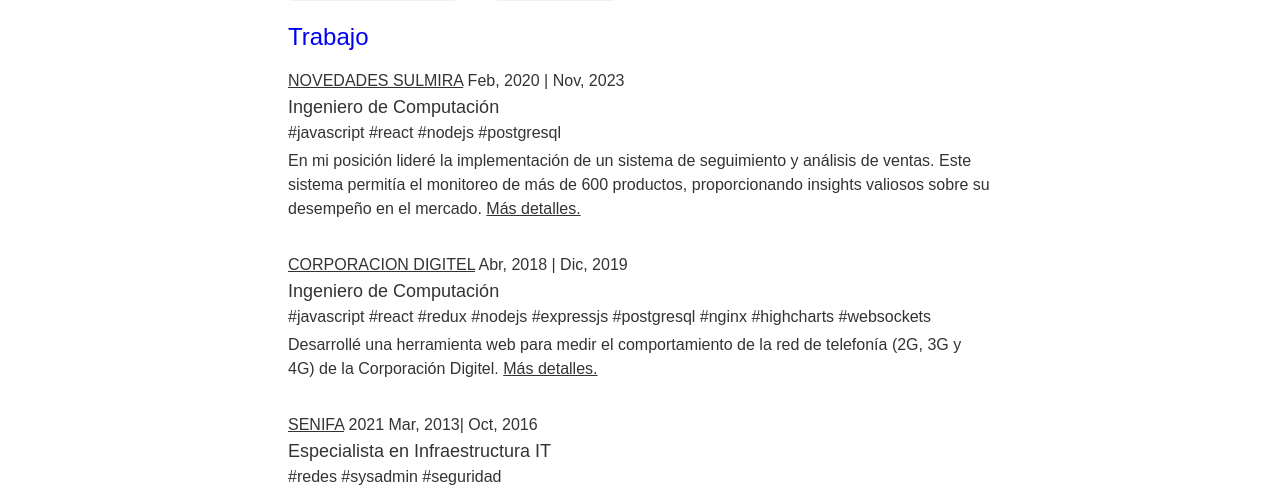
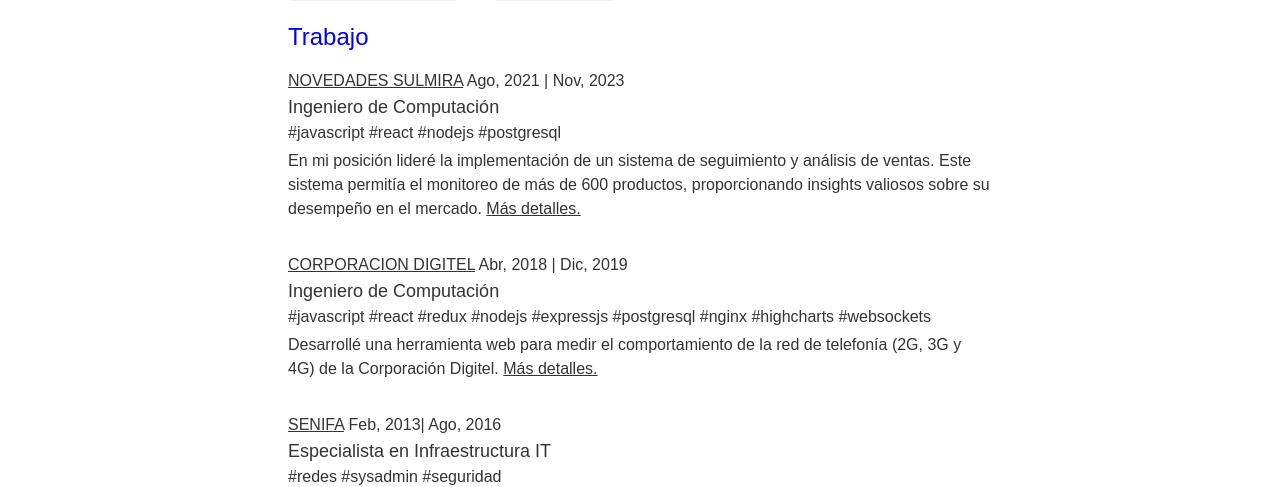
Before and after one commit to zergote/site, a Next.js app: page / in a window 1280 px wide. Shown: the part 263-750 px from the top of the page. Built offline with nearby package versions, Linux system fonts and the light colour scheme; a web font is replaced by a local one.

Commit message:
chore: fixed text of work dates

```diff
--- a/src/components/WorkExperienceOverview/WorkExperienceOverview.tsx
+++ b/src/components/WorkExperienceOverview/WorkExperienceOverview.tsx
@@ -7,7 +7,7 @@
 
       <div className="flex text-start">
         <dl className="flex flex-col justify-between mb-5 text-[#323334] print:mb-0">
-          <dt className="text-base font-aino print:text-xs"><span className="underline text-[#323334] decoration-[#323334] hover:decoration-[#0000f0] hover:text-[#0000f0]">NOVEDADES SULMIRA</span> Feb, 2020 | Nov, 2023</dt>
+          <dt className="text-base font-aino print:text-xs"><span className="underline text-[#323334] decoration-[#323334] hover:decoration-[#0000f0] hover:text-[#0000f0]">NOVEDADES SULMIRA</span> Ago, 2021 | Nov, 2023</dt>
           <dt className="text-lg font-ainoBold print:text-sm">Ingeniero de Computación</dt>
           <dt className="text-base font-ainoHeadline mb-1 print:text-xs">#javascript #react #nodejs #postgresql</dt>
           <dd className="text-base font-aino print:text-xs">
@@ -31,7 +31,7 @@
       <div className="flex text-start">
 
         <dl className="flex flex-col justify-between mb-5 text-[#323334] print:mb-0">
-          <dt className="text-base font-aino print:text-xs"><a href="https://twitter.com/PrensaSenifa" className="underline text-[#323334] decoration-[#323334] hover:decoration-[#0000f0] hover:text-[#0000f0]" target="_blank" rel="noopener noreferrer">SENIFA</a> 2021 Mar, 2013| Oct, 2016</dt>
+          <dt className="text-base font-aino print:text-xs"><a href="https://twitter.com/PrensaSenifa" className="underline text-[#323334] decoration-[#323334] hover:decoration-[#0000f0] hover:text-[#0000f0]" target="_blank" rel="noopener noreferrer">SENIFA</a> Feb, 2013| Ago, 2016</dt>
           <dt className="text-lg font-ainoBold print:text-sm">Especialista en Infraestructura IT</dt>
           <dt className="text-base font-ainoHeadline mb-1 print:text-xs">#redes #sysadmin #seguridad</dt>
           <dd className="text-base font-aino print:text-xs">
```
